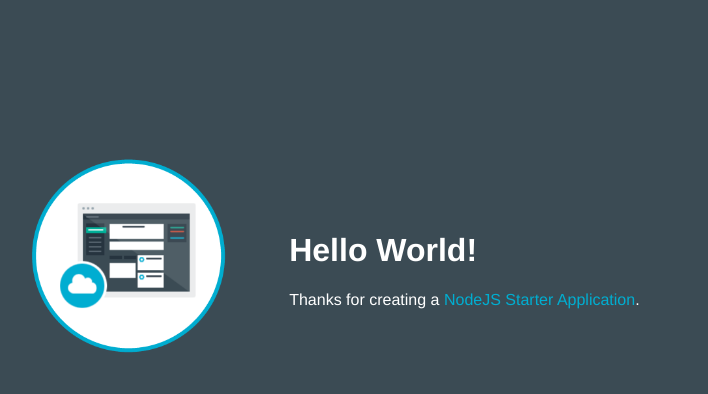
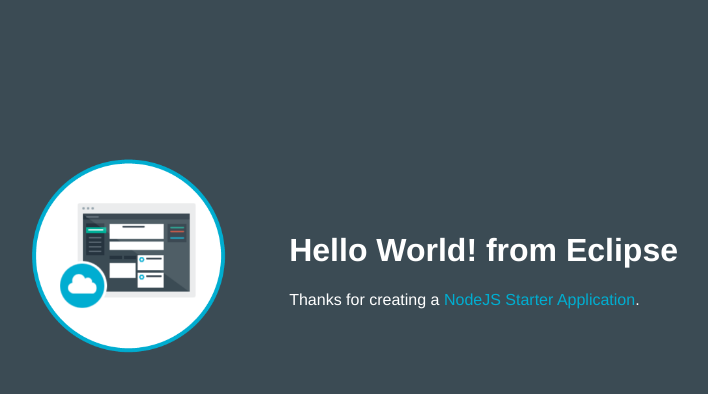
Before and after one commit to mmrn/nodejs-mmrn-1484576273041, a website: page public/index.html in a window 1280 px wide. Shown: the whole page, without its empty margins (253-961 px from the left). Drawn offline with Linux system fonts and the light colour scheme.

Commit message:
eclipse change test

```diff
--- a/public/index.html
+++ b/public/index.html
@@ -16,7 +16,7 @@
           <img class = "newappIcon" src="images/newapp-icon.png">
         </td>
         <td>
-          <h1 id="message">Hello World!</h1>
+          <h1 id="message">Hello World! from Eclipse</h1>
           <p class='description'></p> Thanks for creating a <span class = "blue">NodeJS Starter Application</span>.
         </td>
       </tr>
```
